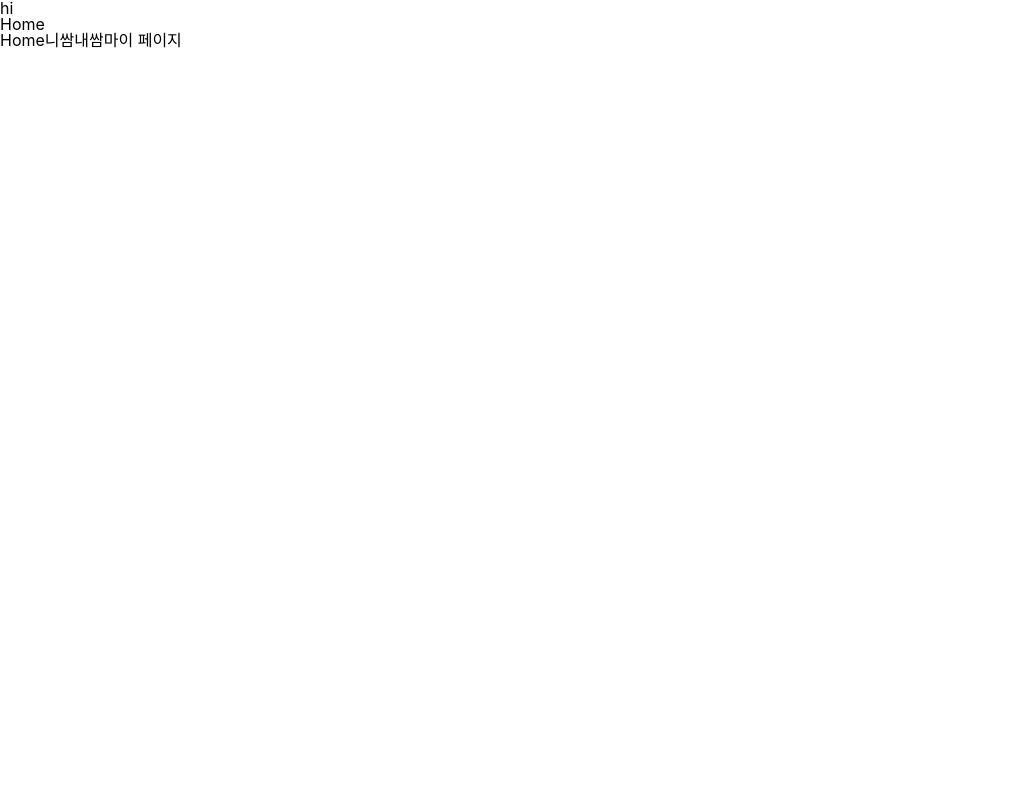
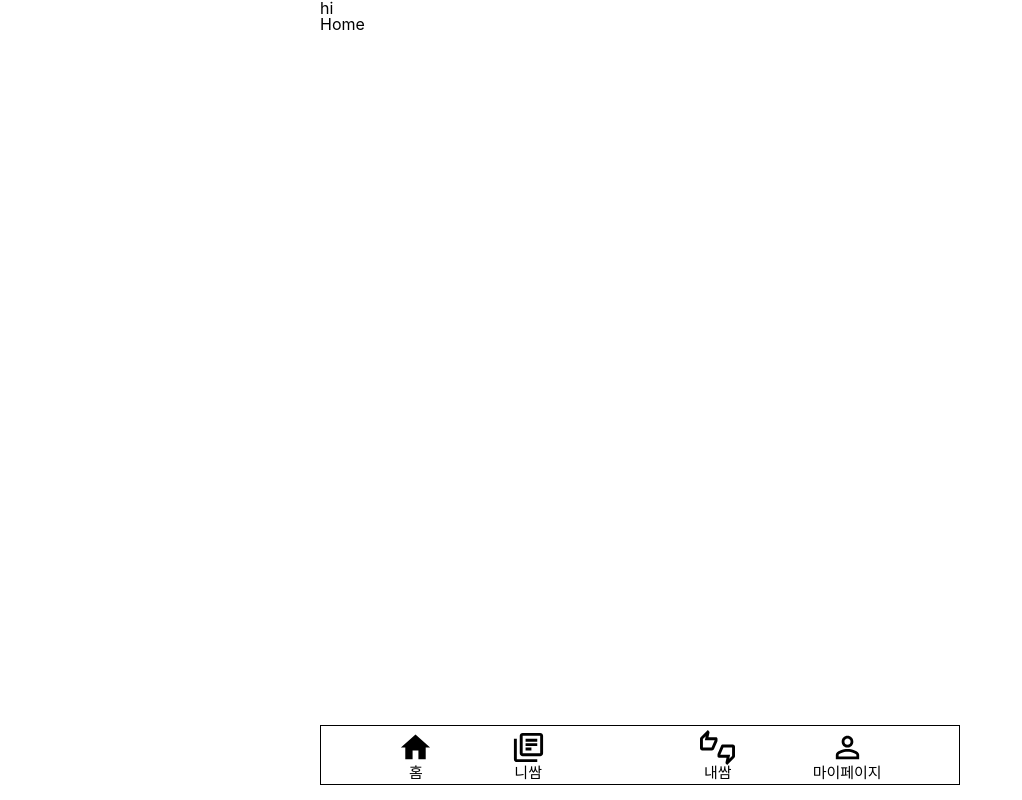
Before and after one commit to lorraine98/good-fight, a Next.js app: page / in a window 1280 px wide. Shown: the whole page, without its empty margins (0-1022 px from the left). Built offline with nearby package versions, Linux system fonts and the light colour scheme.

Commit message:
feature: navbar 아이콘 추가

```diff
--- a/package.json
+++ b/package.json
@@ -11,6 +11,7 @@
   "dependencies": {
     "@emotion/react": "^11.8.1",
     "@emotion/styled": "^11.8.1",
+    "@mui/icons-material": "^5.5.0",
     "@mui/material": "^5.4.4",
     "firebase": "^9.6.8",
     "next": "12.1.0",
--- a/src/components/Header.tsx
+++ b/src/components/Header.tsx
@@ -8,7 +8,7 @@ const Header = () => {
         "my-fights": "내쌈",
         "my-page": "마이 페이지",
     };
-    console.log(router);
+
     return <div>hi</div>;
 };
 
--- a/src/components/NavBar.tsx
+++ b/src/components/NavBar.tsx
@@ -1,25 +1,82 @@
 import Link from "next/link";
 import { useRouter } from "next/router";
+import HomeIcon from "@mui/icons-material/Home";
+import HomeOutlinedIcon from "@mui/icons-material/HomeOutlined";
+import LibraryBooksIcon from "@mui/icons-material/LibraryBooks";
+import LibraryBooksOutlinedIcon from "@mui/icons-material/LibraryBooksOutlined";
+import ThumbsUpDownIcon from "@mui/icons-material/ThumbsUpDown";
+import ThumbsUpDownOutlinedIcon from "@mui/icons-material/ThumbsUpDownOutlined";
+import PersonIcon from "@mui/icons-material/Person";
+import PersonOutlineOutlinedIcon from "@mui/icons-material/PersonOutlineOutlined";
 
 const NavBar = () => {
     const router = useRouter();
 
     return (
         <nav>
-            <div>
             <Link href="/">
-                    <a className={router.pathname === "/" ? "active" : ""}>Home</a>
+                <a>
+                    {router.pathname === "/" ? (
+                        <HomeIcon fontSize="large" />
+                    ) : (
+                        <HomeOutlinedIcon fontSize="large" />
+                    )}
+                    <h3>홈</h3>
+                </a>
             </Link>
             <Link href="/your-fights">
-                    <a className={router.pathname === "/" ? "active" : ""}>니쌈</a>
+                <a>
+                    {router.pathname === "/your-fights" ? (
+                        <LibraryBooksIcon fontSize="large" />
+                    ) : (
+                        <LibraryBooksOutlinedIcon fontSize="large" />
+                    )}
+                    <h3>니쌈</h3>
+                </a>
             </Link>
+            <div></div>
             <Link href="/my-fights">
-                    <a className={router.pathname === "/" ? "active" : ""}>내쌈</a>
+                <a>
+                    {router.pathname === "/my-fights" ? (
+                        <ThumbsUpDownIcon fontSize="large" />
+                    ) : (
+                        <ThumbsUpDownOutlinedIcon fontSize="large" />
+                    )}
+                    <h3>내쌈</h3>
+                </a>
             </Link>
             <Link href="/my-page">
-                    <a className={router.pathname === "/" ? "active" : ""}>마이 페이지</a>
+                <a>
+                    {router.pathname === "/my-page" ? (
+                        <PersonIcon fontSize="large" />
+                    ) : (
+                        <PersonOutlineOutlinedIcon fontSize="large" />
+                    )}
+                    <h3>마이페이지</h3>
+                </a>
             </Link>
-            </div>
+            <style jsx>{`
+                nav {
+                    position: fixed;
+                    bottom: 15px;
+                    margin: 0 auto;
+                    display: flex;
+                    font-size: 15px;
+                    border: 1px solid black;
+                    width: 50vw;
+                    height: 60px;
+                    justify-content: space-evenly;
+                    align-items: center;
+                    min-width: 500px;
+                }
+
+                nav a {
+                    display: flex;
+                    flex-direction: column;
+                    justify-content: center;
+                    align-items: center;
+                }
+            `}</style>
         </nav>
     );
 };
--- a/src/styles/globals.css
+++ b/src/styles/globals.css
@@ -1,16 +1,22 @@
 html,
 body {
-  padding: 0;
-  margin: 0;
-  font-family: -apple-system, BlinkMacSystemFont, Segoe UI, Roboto, Oxygen,
-    Ubuntu, Cantarell, Fira Sans, Droid Sans, Helvetica Neue, sans-serif;
+    padding: 0;
+    margin: 0;
+    font-family: -apple-system, BlinkMacSystemFont, Segoe UI, Roboto, Oxygen, Ubuntu, Cantarell,
+        Fira Sans, Droid Sans, Helvetica Neue, sans-serif;
+}
+
+body {
+    max-width: 50vw;
+    width: 100%;
+    margin: 0 auto;
 }
 
 a {
-  color: inherit;
-  text-decoration: none;
+    color: inherit;
+    text-decoration: none;
 }
 
 * {
-  box-sizing: border-box;
+    box-sizing: border-box;
 }
```
Also changed, not shown: 1 other file (tests, documents, lock files or other folders). Lines whose indentation alone changed are shown as unchanged.
